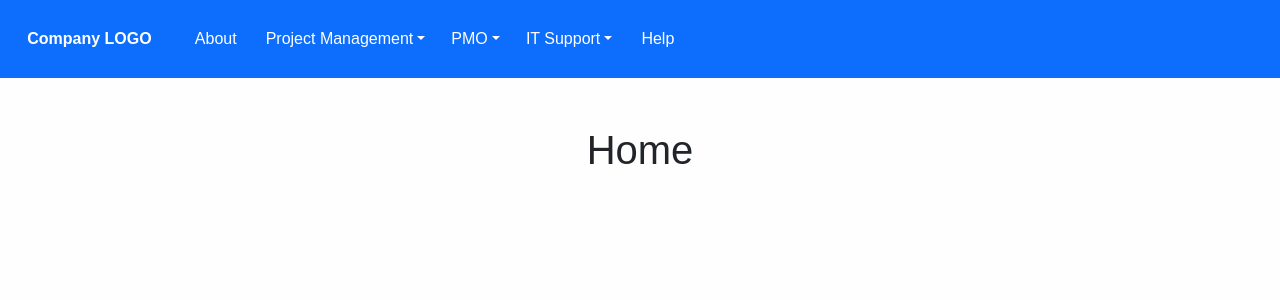
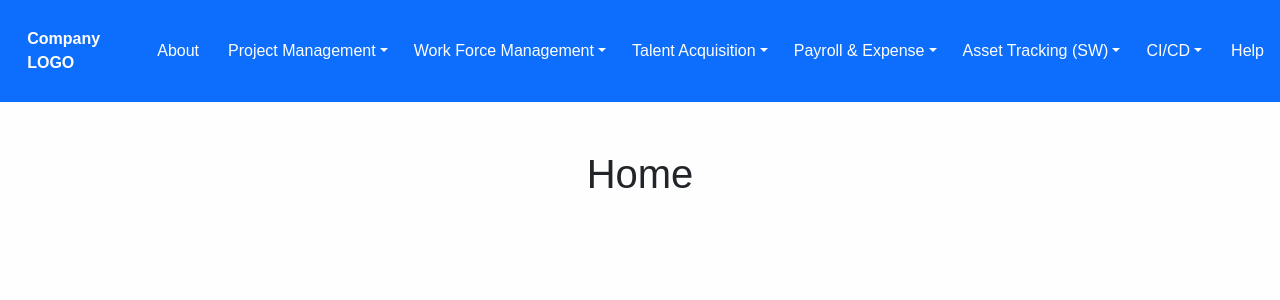
Before and after one commit to jhashivam0022/PersonalWebsite, a React (Vite) app: page /#/ in a window 1280 px wide. Shown: the top 300 px of the page. Built offline with nearby package versions, Linux system fonts and the light colour scheme.

Commit message:
final commit

```diff
--- a/src/components/Navbar.jsx
+++ b/src/components/Navbar.jsx
@@ -51,16 +51,34 @@ export const Navbar = () => {
           <Dropdown.Item href="https://outlook.live.com/mail/about/index_en.html">Outlook</Dropdown.Item>
         </DropdownButton>
 
-        <DropdownButton id="dropdown-basic-button" title="PMO">
-          <Dropdown.Item href="https://www.atlassian.com/software/jira">JIRA</Dropdown.Item>
-          <Dropdown.Item href="https://www.atlassian.com/software/confluence">Confluence</Dropdown.Item>
-          <Dropdown.Item href="https://bitbucket.org/product/">BitBucket</Dropdown.Item>
+        <DropdownButton id="dropdown-basic-button" title="Work Force Management">
+          <Dropdown.Item href="">Time & Attendance</Dropdown.Item>
+          <Dropdown.Item href="">Leaves</Dropdown.Item>
+          <Dropdown.Item href="">Remote Work</Dropdown.Item>
+          <Dropdown.Item href="">Performance Managment</Dropdown.Item>
         </DropdownButton>
 
-        <DropdownButton id="dropdown-basic-button" title="IT Support">
-          <Dropdown.Item href="https://www.helpdesk.com/">iTop</Dropdown.Item>
-          <Dropdown.Item href="https://www.mca.gov.in/content/mca/global/en/home.html">OneMO</Dropdown.Item>
-          <Dropdown.Item href="https://www.naukri.com/">PLM</Dropdown.Item>
+        <DropdownButton id="dropdown-basic-button" title="Talent Acquisition">
+          <Dropdown.Item href="">WorkForce Planning</Dropdown.Item>
+          <Dropdown.Item href="">Recruitment</Dropdown.Item>
+          <Dropdown.Item href="">Onboarding</Dropdown.Item>
+          <Dropdown.Item href="">Gap Analysis</Dropdown.Item>
+        </DropdownButton>
+
+        <DropdownButton id="dropdown-basic-button" title="Payroll & Expense">
+          <Dropdown.Item href="https://www.helpdesk.com/">payroll & Management</Dropdown.Item>
+          <Dropdown.Item href="">Awards & Recognition</Dropdown.Item>
+        </DropdownButton>
+
+        <DropdownButton id="dropdown-basic-button" title="Asset Tracking (SW)">
+          <Dropdown.Item href="">L&D Skillmap</Dropdown.Item>
+          <Dropdown.Item href="">IT-itop</Dropdown.Item>
+        </DropdownButton>
+
+        <DropdownButton id="dropdown-basic-button" title="CI/CD">
+          {/* <Dropdown.Item href="">JIRA</Dropdown.Item>
+          <Dropdown.Item href="">Confluence</Dropdown.Item>
+          <Dropdown.Item href="">BitBucket</Dropdown.Item> */}
         </DropdownButton>
         <li>
           <NavLink to="/help" activeClassName="active">Help</NavLink>
```
